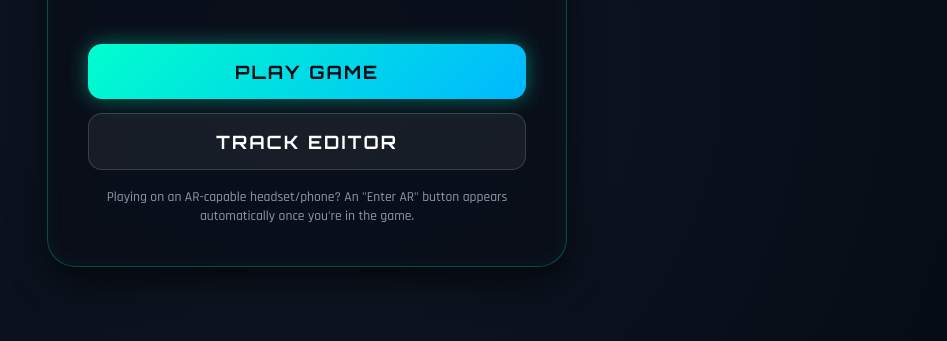
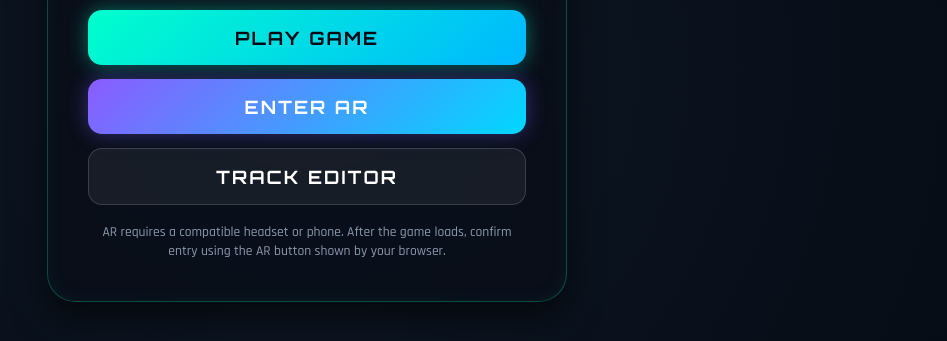
Before and after one commit to 3wasfnjd/Drifting, a plain HTML site: page index.html in a window 1280 px wide. Shown: the part 333-674 px from the top of the page, without its empty margins (333-1280 px from the left). Drawn offline with Linux system fonts and the light colour scheme.

Commit message:
Add explicit AR entry button

```diff
--- a/index.html
+++ b/index.html
@@ -88,6 +88,16 @@
 			transform: translateY(-2px);
 		}
 
+		.btn-ar {
+			background: linear-gradient(135deg, #8b5cff 0%, #00d8ff 100%);
+			color: #fff;
+			box-shadow: 0 0 20px rgba(116, 92, 255, 0.4);
+		}
+		.btn-ar:hover {
+			box-shadow: 0 0 30px rgba(116, 92, 255, 0.8);
+			transform: translateY(-2px);
+		}
+
 		.btn-secondary {
 			background: rgba(255, 255, 255, 0.06);
 			color: #fff;
@@ -137,8 +147,9 @@
 
 		<div class="menu-nav">
 			<a id="play-btn" class="menu-btn btn-primary" href="game.html">PLAY GAME</a>
+			<a id="ar-btn" class="menu-btn btn-ar" href="game.html?ar=1">ENTER AR</a>
 			<a class="menu-btn btn-secondary" href="editor.html">TRACK EDITOR</a>
-			<p class="ar-hint">Playing on an AR-capable headset/phone? An "Enter AR" button appears automatically once you're in the game.</p>
+			<p class="ar-hint">AR requires a compatible headset or phone. After the game loads, confirm entry using the AR button shown by your browser.</p>
 		</div>
 	</div>
 
@@ -147,6 +158,7 @@
 		const mapParam = urlParams.get('map');
 		if (mapParam) {
 			document.getElementById('play-btn').href = 'game.html?map=' + encodeURIComponent(mapParam);
+			document.getElementById('ar-btn').href = 'game.html?ar=1&map=' + encodeURIComponent(mapParam);
 		}
 	</script>
 </body>
```
